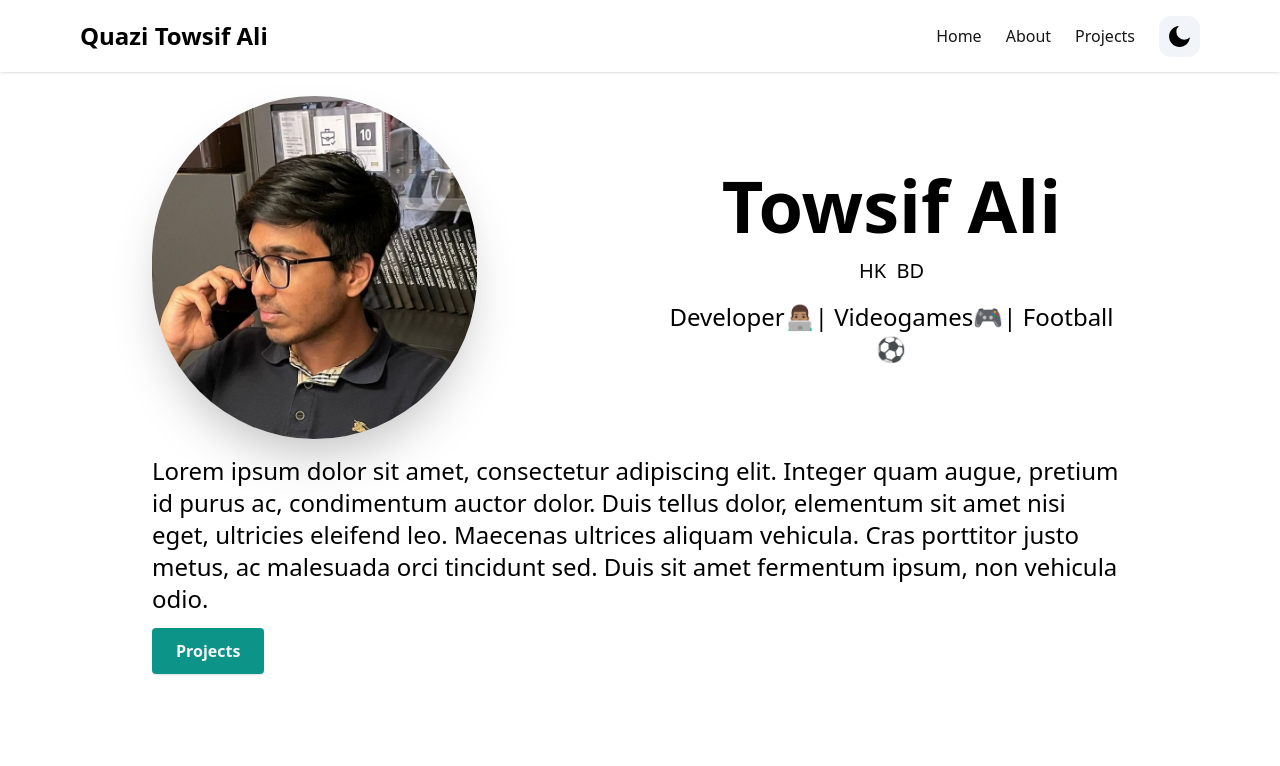
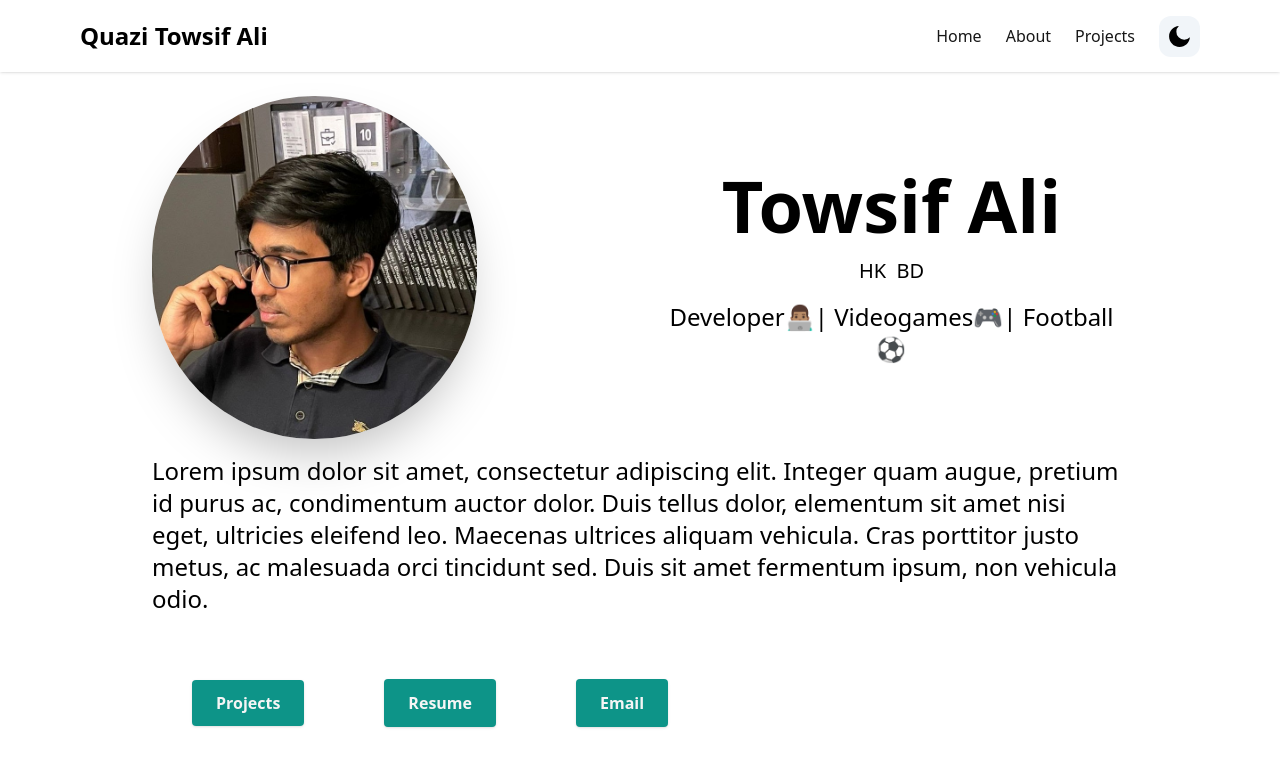
Before and after one commit to towsifali/Portfolio, a Next.js app: page / in a window 1280 px wide. Shown: the top 766 px of the page. Built offline with nearby package versions, Linux system fonts and the light colour scheme.

Commit message:
Added Resume and Email buttons

```diff
--- a/components/HeroSection.tsx
+++ b/components/HeroSection.tsx
@@ -4,6 +4,19 @@ import Image from 'next/image'
 import {Link} from 'react-scroll/modules'
 
 export default function HeroSection () {
+    const DownloadResume = () => {
+        var anchor = document.createElement('a')
+        anchor.href = 'https://drive.google.com/file/d/1y4BjLzB4ffp98YCwfv5LQCqwXv_GVFo1/view?usp=sharing'
+        anchor.target = '_blank'
+        anchor.download = 'TOWSIF_RESUME'
+        anchor.click()
+    }
+    const MailToMe = () => {
+        var anchor = document.createElement('a')
+        anchor.href = 'mailto:qtali2-c@my.cityu.edu.com'
+        anchor.target = '_blank'
+        anchor.click()
+    }
   return (
     <section id="home">
         <div className="flex flex-col text-center items-center justify-center
@@ -18,7 +31,7 @@ export default function HeroSection () {
                 <p className='text-xl md:text-2xl'>Developer👨🏽‍💻| Videogames🎮| Football⚽</p>
             </div>
         </div>
-        <div>
+        <div className="justify-center items-center ">
             <p className="text-lg mt-4 mb-6 md:text-2xl">Lorem ipsum dolor sit amet, consectetur adipiscing elit.
                     Integer quam augue, pretium id purus ac, condimentum auctor dolor. Duis tellus dolor,
                     elementum sit amet nisi eget, ultricies eleifend leo. Maecenas ultrices aliquam vehicula.
@@ -27,7 +40,7 @@ export default function HeroSection () {
             </p>
             <Link
                     to="projects"
-                    className="text-neutral-100 font-semibold px-6 py-3 bg-teal-600 rounded shadow hover:bg-teal-700"
+                    className="text-neutral-100 font-semibold px-6 py-3 bg-teal-600 rounded shadow hover:bg-teal-700 m-10"
                     activeClass="active"
                     spy={true}
                     smooth={true}
@@ -35,7 +48,13 @@ export default function HeroSection () {
                     duration={500}
                 >
                     Projects
-                </Link>
+            </Link>
+            <button className="text-neutral-100 font-semibold px-6 py-3 bg-teal-600 rounded shadow hover:bg-teal-700 m-10" onClick={DownloadResume}>
+              <p>Resume</p>
+            </button >
+            <button className="button text-neutral-100 font-semibold px-6 py-3 bg-teal-600 rounded shadow hover:bg-teal-700 m-10" onClick={MailToMe}>
+              <p>Email</p>
+            </button>
         </div>
     </section>
   )
```
